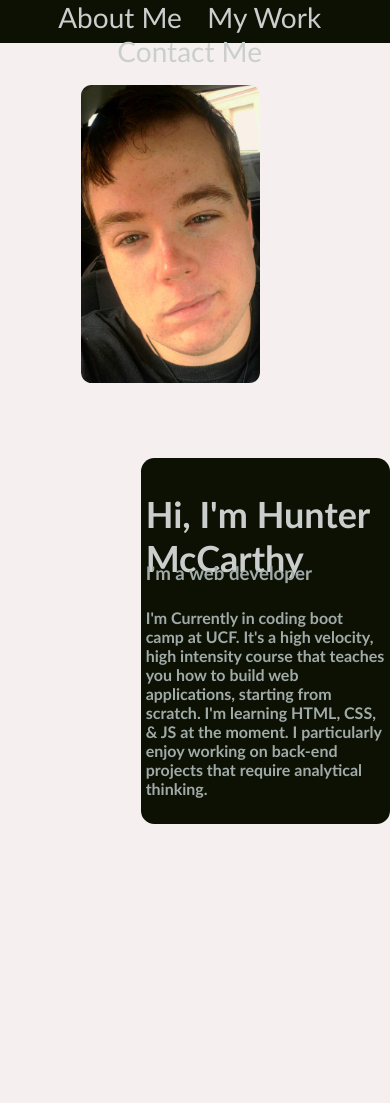
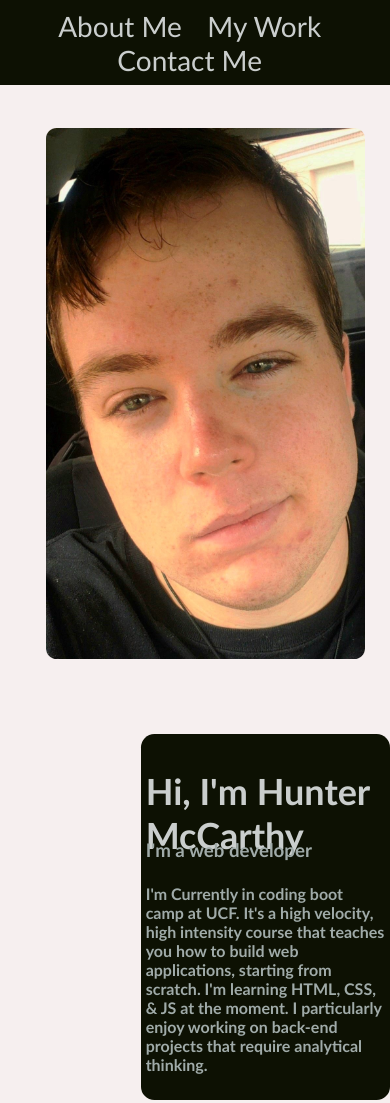
Before and after one commit to hmccarthy1/module2challengeGitHubRepo, a plain HTML site: page index.html in a window 390 px wide. Shown: the top 1103 px of the page. Drawn offline with Linux system fonts and the light colour scheme.

Commit message:
resizing

```diff
--- a/assets/style.css
+++ b/assets/style.css
@@ -102,12 +102,19 @@ main h4 {
 @media screen and (max-width: 992px) {
 
     main img {
-        grid-column: 3 / 9;
+        grid-column: 2 / span 10;
+
     }
 
     header  {
-        height: 32pt;
+        height: 64pt;
+
+    }
+
+    header nav {
+        justify-self: center;
     }
 
 
+
 }
```
